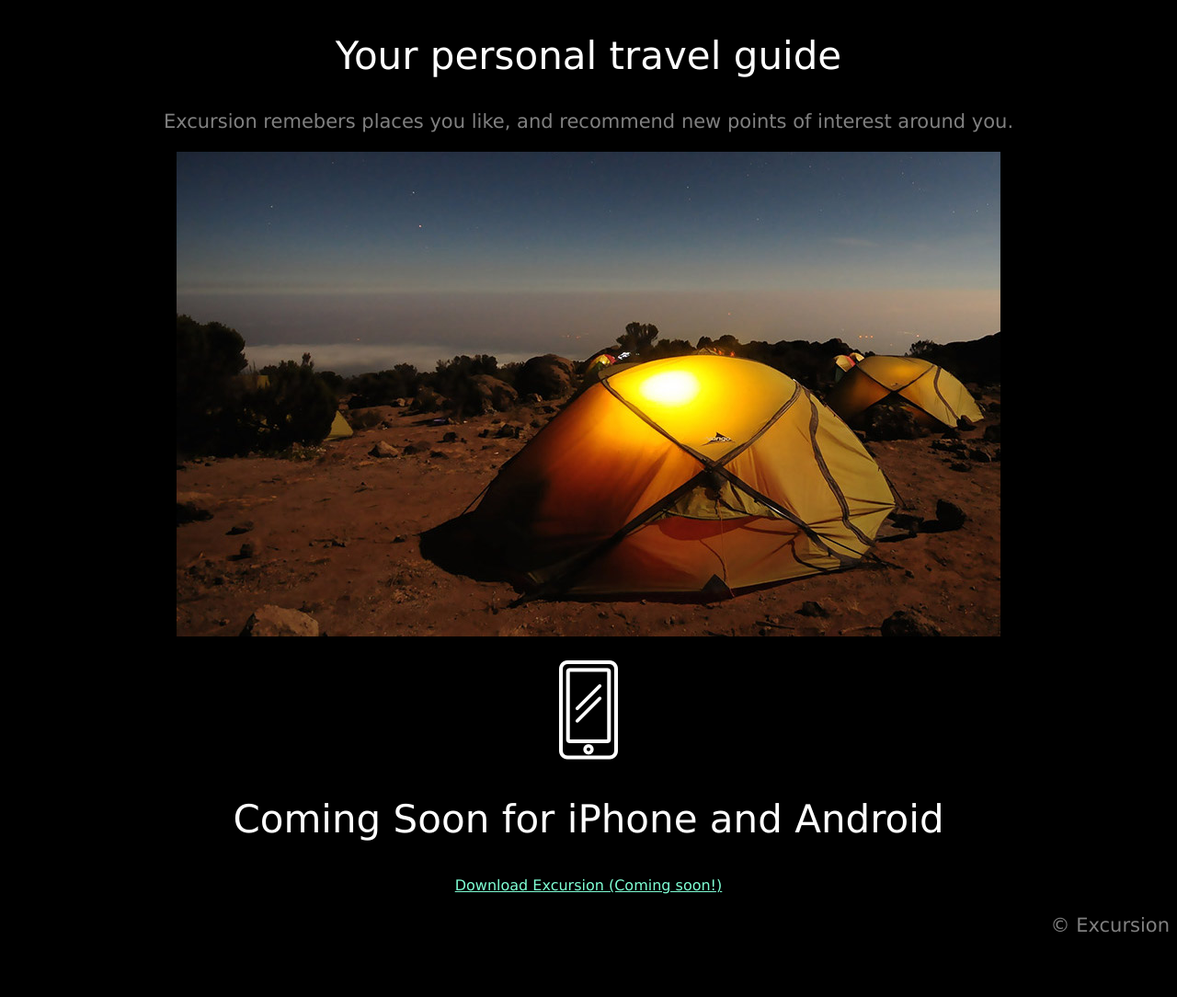
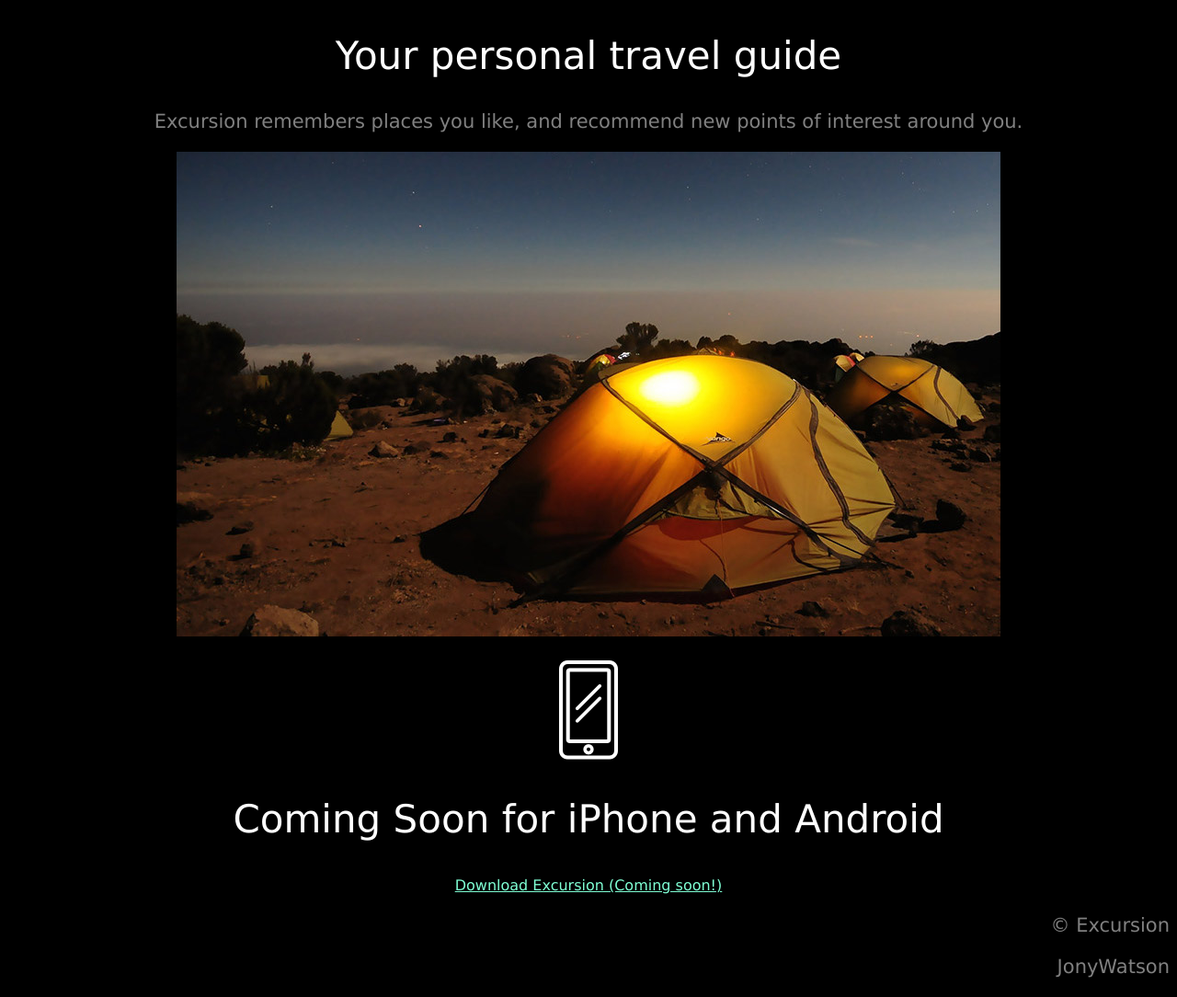
Before and after one commit to Corioco-jony/excursion, a plain HTML site: page index.html in a window 1280 px wide. Shown: the part 323-1407 px from the top of the page at 92% size. Before the commit the page ends 1362 px from the top, so only its background shows below. Drawn offline with Linux system fonts and the light colour scheme.

Commit message:
Updated index.html

```diff
--- a/index.html
+++ b/index.html
@@ -22,7 +22,7 @@
     <!-- Information Section -->
 
     <h2>Your personal travel guide</h2>
-    <p>Excursion remebers places you like, and recommend new points of interest around you.</p>
+    <p>Excursion remembers places you like, and recommend new points of interest around you.</p>
     <p><img src="resources/images/camp.jpg"></p>
 
     <!-- Coming Soon -->
@@ -34,6 +34,7 @@
     <!-- Footer Section -->
     <div class="footer">
         <p>&copy; Excursion</p>
+        <p class="nm">JonyWatson</p>
     </div>
 
 </body>
```
